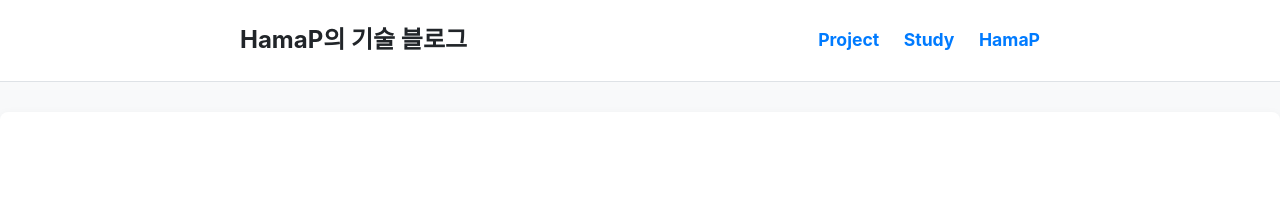
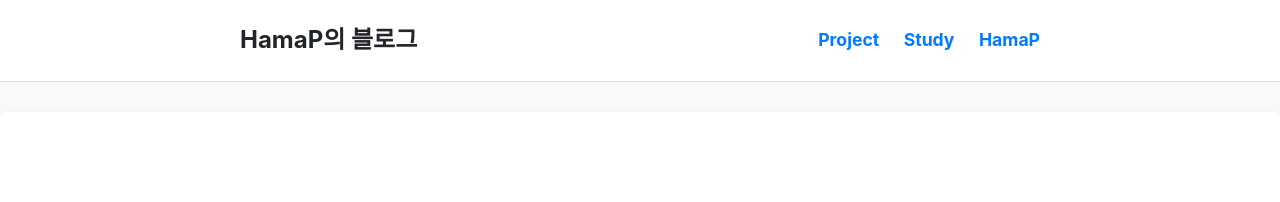
Before and after one commit to HamaP0/HamaP0.github.io, a Jekyll site: the page built from index.html, in a window 1280 px wide. Shown: the top 202 px of the page. Built offline with Jekyll 4.4.1, drawn with Linux system fonts in a browser that asks for light colours; some web fonts are replaced.

Commit message:
Update _config.yml

```diff
--- a/_config.yml
+++ b/_config.yml
@@ -1,4 +1,4 @@
-title: HamaP의 기술 블로그
+title: HamaP의 블로그
 description: 해킹과 보안, 클라우드 공부 기록
 author: HamaP
 baseurl: ""
```
